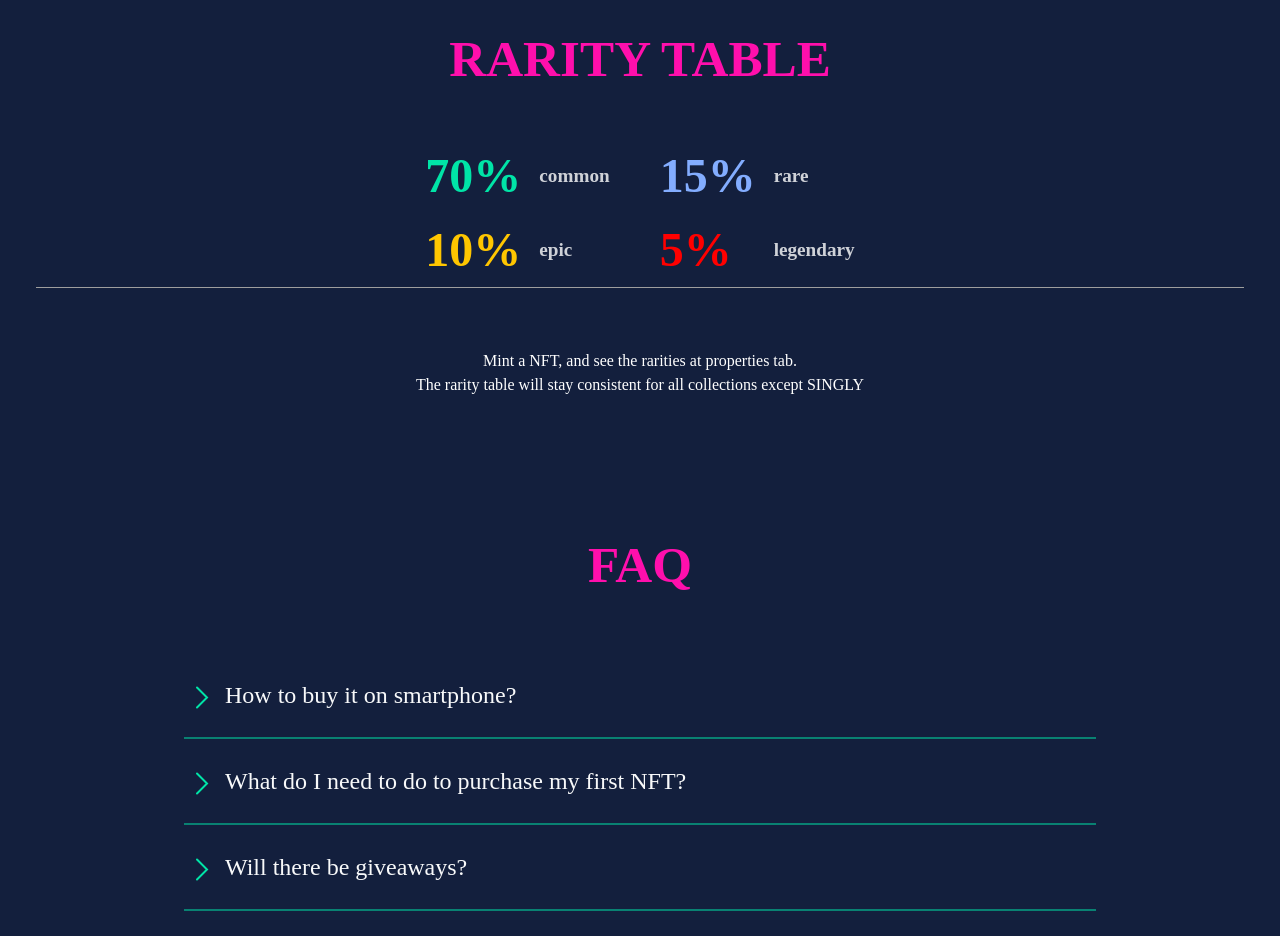
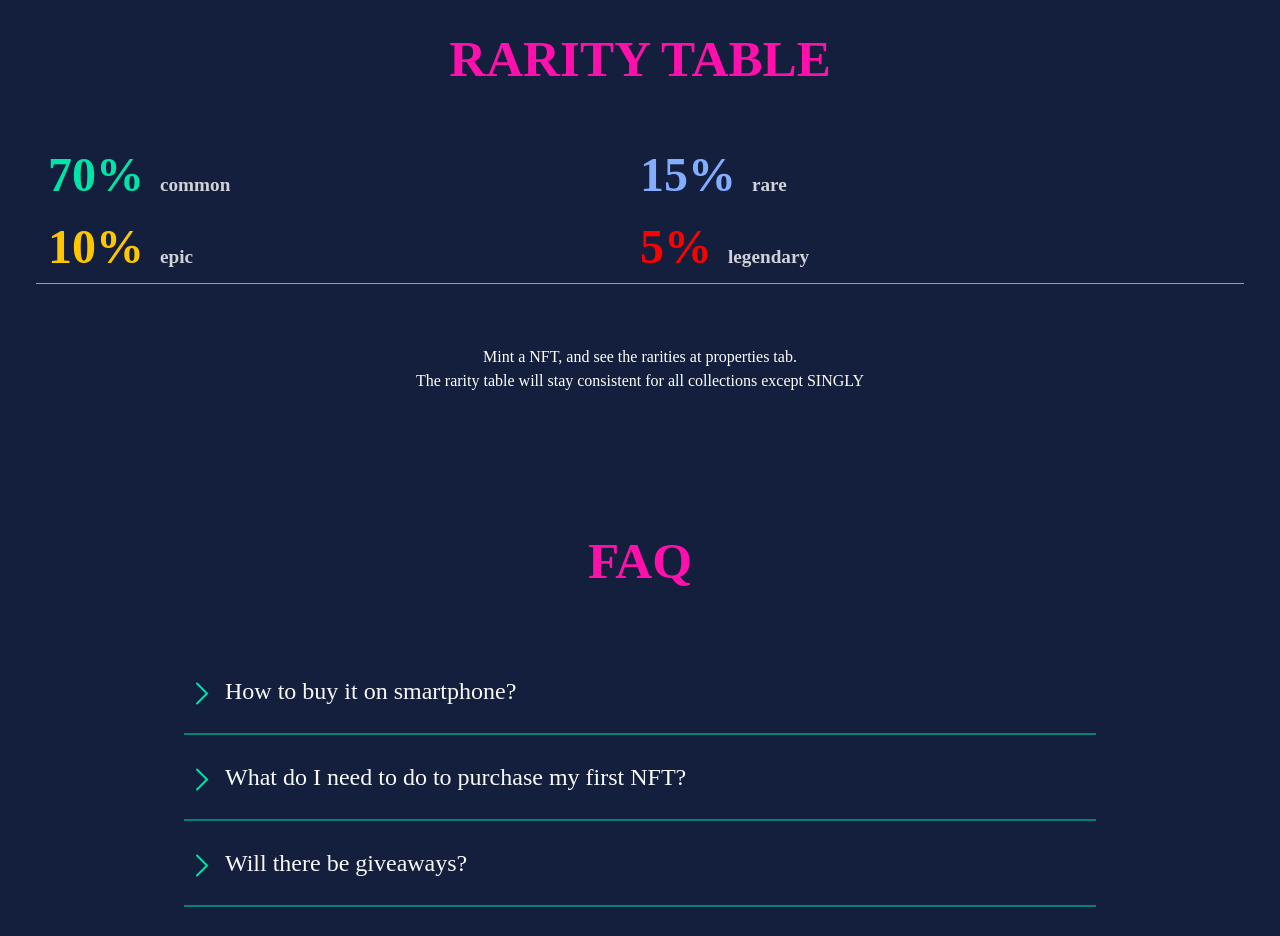
Before and after one commit to alexisdavidson/NFT-eagleartz, a React (Create React App) app: page / in a window 1280 px wide. Shown: the part 2320-3256 px from the top of the page. Built offline with nearby package versions, Linux system fonts and the light colour scheme; no server answers; grey boxes are pictures that could not be loaded; what webfontloader would draw is missing.

Commit message:
Prepare rarity

```diff
--- a/src/frontend/components/App.css
+++ b/src/frontend/components/App.css
@@ -83,6 +83,23 @@
   margin-bottom: 0;
   margin-left: auto;
   margin-right: auto;
+}
+
+.rarityrow {
+  margin-top: 0;
+  margin-bottom: 0;
+  margin-left: auto;
+  margin-right: auto;
+  text-align: left;
+}
+
+.raritycol {
+  padding: 0;
+  margin-top: 0;
+  margin-bottom: 0;
+  margin-left: auto;
+  margin-right: auto;
+  text-align: left;
 }
 
 .collectionItem {
--- a/src/frontend/components/RarityTable.js
+++ b/src/frontend/components/RarityTable.js
@@ -9,23 +9,27 @@ const RarityTable = () => {
         <Row className="raritytable">
             <h1 className="mb-5" id="raritytable">RARITY TABLE</h1>
             <Row className="m-auto" style={{fontWeight: "bold", textAlign:"left"}}>
-              <Row>
-
+              <Row className="rarityrow">
+                <Col className="raritycol">
+                  <span style={{color: "#00e4a7", fontSize: "3rem"}}>70%</span>
+                  <span className="ms-3" style={{color: "rgba(255, 255, 255, 0.8)", fontSize: "1.2rem"}}>common</span>
+                </Col>
+                <Col className="raritycol">
+                  <span style={{color: "#83adff", fontSize: "3rem"}}>15%</span>
+                  <span className="ms-3" style={{color: "rgba(255, 255, 255, 0.8)", fontSize: "1.2rem"}}>rare</span>
+                </Col>
               </Row>
-              <table className="raritytabletable">
-                <tr>
-                  <td><span style={{color: "#00e4a7", fontSize: "3rem"}}>70%</span></td>
-                  <td><span className="ms-3" style={{color: "rgba(255, 255, 255, 0.8)", fontSize: "1.2rem"}}>common</span></td>
-                  <td><span className="ms-5" style={{color: "#83adff", fontSize: "3rem"}}>15%</span></td>
-                  <td><span className="ms-3" style={{color: "rgba(255, 255, 255, 0.8)", fontSize: "1.2rem"}}>rare</span></td>
-                </tr>
-                <tr>
-                  <td><span style={{color: "#ffc600", fontSize: "3rem"}}>10%</span></td>
-                  <td><span className="ms-3" style={{color: "rgba(255, 255, 255, 0.8)", fontSize: "1.2rem"}}>epic</span></td>
-                  <td><span className="ms-5" style={{color: "#ff0000", fontSize: "3rem"}}>5%</span></td>
-                  <td><span className="ms-3" style={{color: "rgba(255, 255, 255, 0.8)", fontSize: "1.2rem"}}>legendary</span></td>
-                </tr>
-              </table>
+              {/* <Line1 src={`https://file.rendit.io/n/7l74A2cVD9fZhmAD6CGq.svg`} /> */}
+              <Row className="rarityrow">
+                <Col className="raritycol">
+                  <span style={{color: "#ffc600", fontSize: "3rem"}}>10%</span>
+                  <span className="ms-3" style={{color: "rgba(255, 255, 255, 0.8)", fontSize: "1.2rem"}}>epic</span>
+                </Col>
+                <Col className="raritycol">
+                  <span style={{color: "#ff0000", fontSize: "3rem"}}>5%</span>
+                  <span className="ms-3" style={{color: "rgba(255, 255, 255, 0.8)", fontSize: "1.2rem"}}>legendary</span>
+                </Col>
+              </Row>
             </Row>
           <Line1 src={`https://file.rendit.io/n/7l74A2cVD9fZhmAD6CGq.svg`} />
           <p>
```
